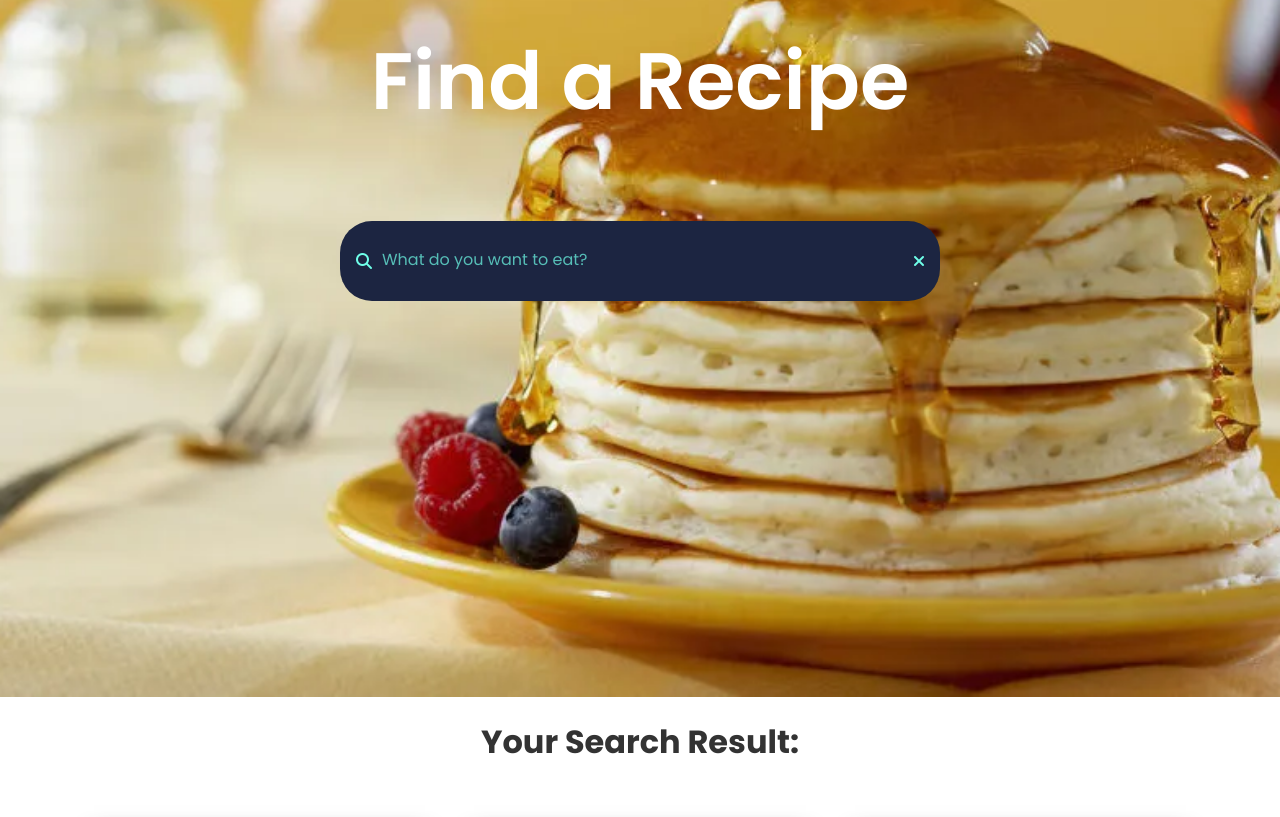
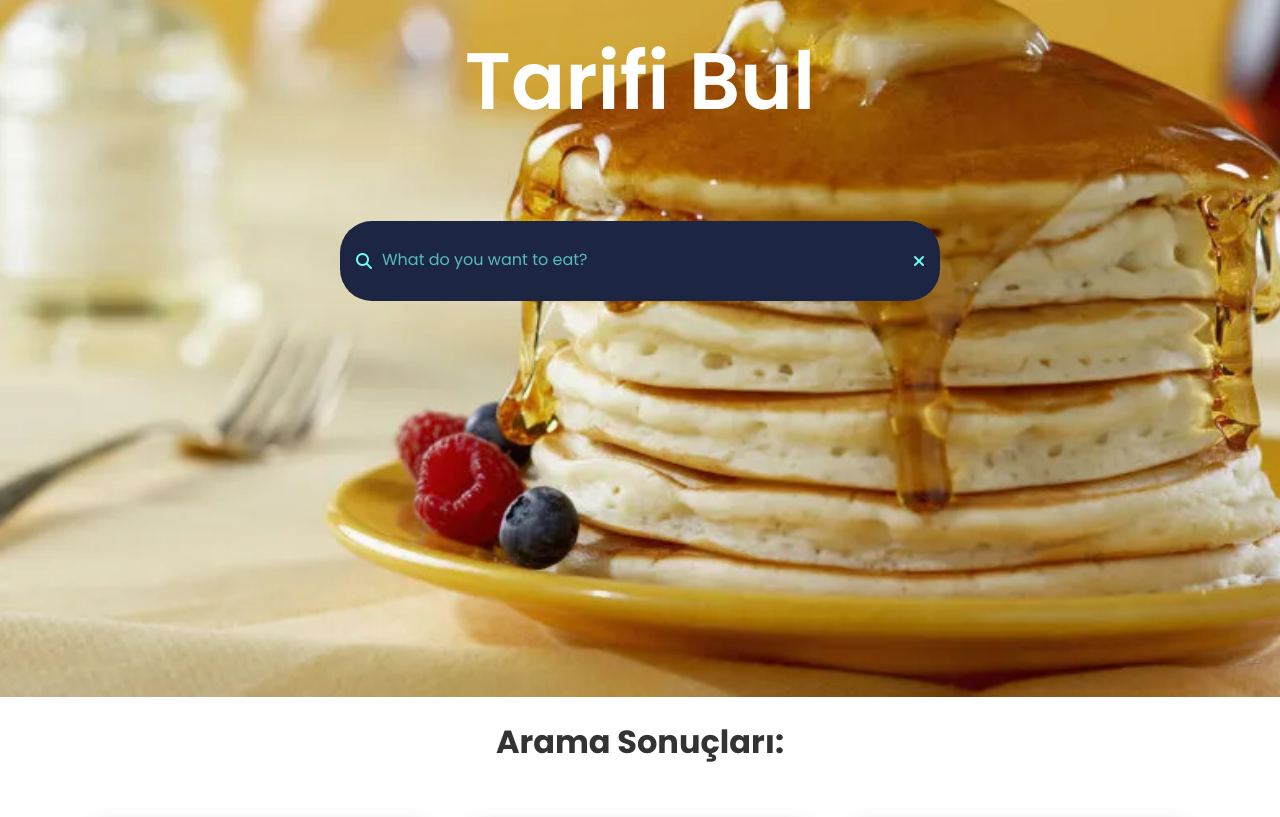
Before and after one commit to alperusesgit/git-test1, a plain HTML site: page index.html in a window 1280 px wide. Shown: the part 103-920 px from the top of the page. Drawn offline with Linux system fonts and the light colour scheme.

Commit message:
aramayi turkceye cevirir

```diff
--- a/index.html
+++ b/index.html
@@ -29,7 +29,7 @@
             </div>
         </nav>
         <!-- Search Bar -->
-        <div class="title">Find a Recipe</div>
+        <div class="title">Tarifi Bul</div>
         <div class="search-wrapper">
             <div class="fa fa-search"></div>
             <input type="text" name=""  id="search" placeholder="What do you want to eat?" onkeyup="search()">
@@ -39,7 +39,7 @@
 
     <!-- Search Results -->
         <div class="result">
-            <h1>Your Search Result: </h1>
+            <h1>Arama Sonuçları: </h1>
         </div>
 
         <!-- Main Content -->
```
